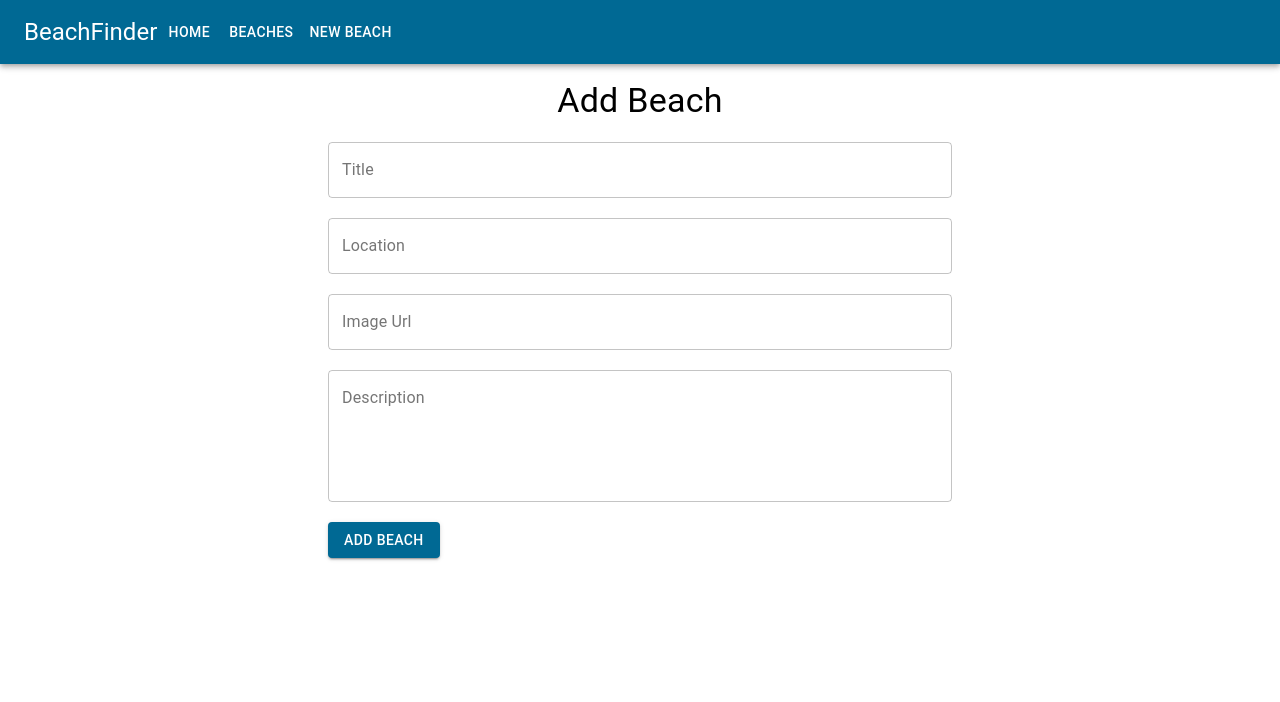
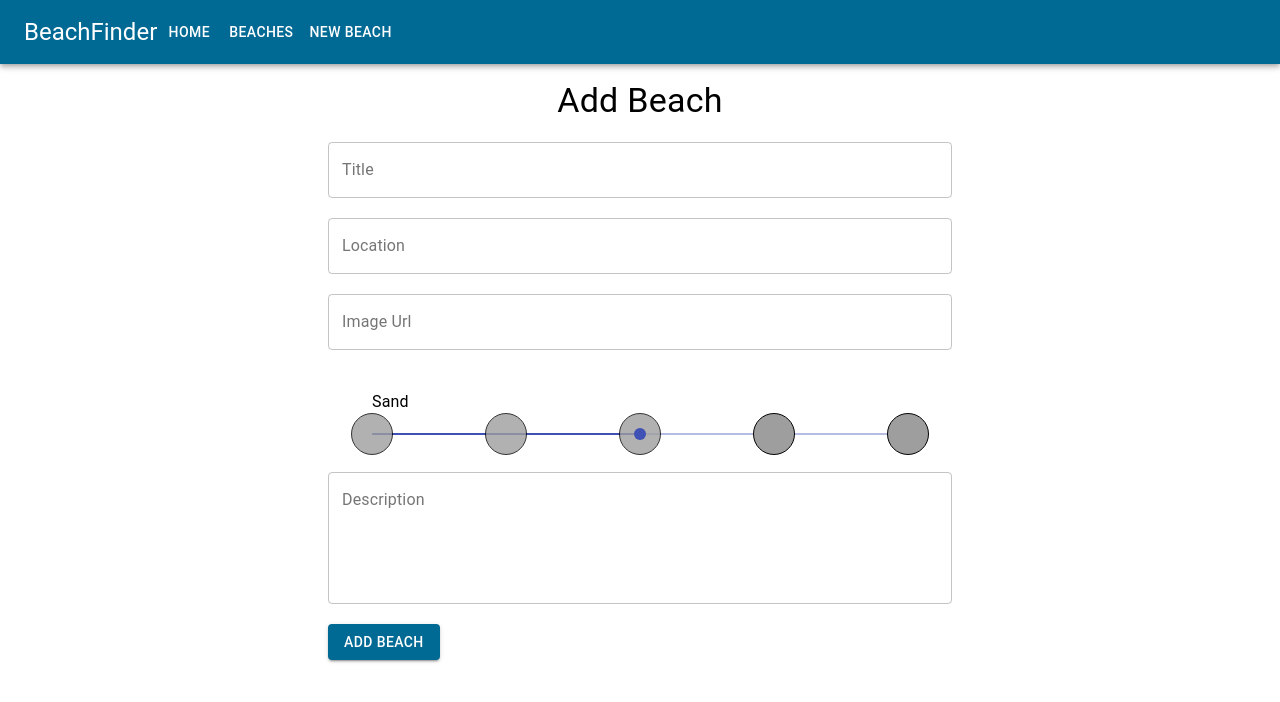
Before and after one commit to Stef-Lev/sand-or-pebbles, a React (Create React App) app in the folder frontend/: page /beaches/new in a window 1280 px wide. Shown: the top 702 px of the page. Built offline with nearby package versions, Linux system fonts and the light colour scheme; grey boxes are pictures that could not be loaded.

Commit message:
added basic slider

```diff
--- /dev/null
+++ b/frontend/src/components/SandSlider.js
@@ -0,0 +1,57 @@
+import React from 'react';
+import styled from "styled-components";
+import Typography from '@material-ui/core/Typography';
+import Slider from '@material-ui/core/Slider';
+
+const marks = [
+    {
+        url: 'https://thumbs.dreamstime.com/z/seamless-sand-light-beach-square-texture-39124846.jpg'
+    },
+    {
+        url: 'https://previews.123rf.com/images/farang/farang1303/farang130300002/18239754-tropical-beach-square-composition.jpg'
+    },
+    {
+        value: 3
+    },
+    {
+        value: 4
+    },
+    {
+        value: 5
+    }
+];
+
+// Make images dynamic
+const StyledSlider = styled(Slider)`
+.MuiSlider-mark {
+    width: 40px;
+    height: 40px;
+    background: url('https://thumbs.dreamstime.com/z/seamless-sand-light-beach-square-texture-39124846.jpg');
+    position: absolute;
+    top: 50%;
+    right 50%;
+    transform: translate(-50%,-50%);
+    border: 1px solid black;
+    border-radius: 50%;
+}
+`;
+
+function SandSlider() {
+    return (
+        <div style={{ padding: '20px 44px' }}>
+            <Typography id="discrete-slider" gutterBottom>
+                Sand
+            </Typography>
+            <StyledSlider
+                defaultValue={3}
+                aria-labelledby="discrete-slider"
+                step={1}
+                marks
+                min={1}
+                max={5}
+            />
+        </div>
+    )
+}
+
+export default SandSlider
--- a/frontend/src/routes/EditBeach.js
+++ b/frontend/src/routes/EditBeach.js
@@ -9,6 +9,7 @@ import { handleApiResponse as handleRes } from '../helpers/handleApiResponse';
 import { Typography } from "@material-ui/core";
 import { useFormik } from "formik";
 import { validationSchema } from "../helpers/validationSchema";
+import SandSlider from "../components/SandSlider";
 
 const ContentContainer = styled.div`
   display: flex;
@@ -135,6 +136,7 @@ function EditBeach() {
               error={formik.touched.imageUrl && Boolean(formik.errors.imageUrl)}
               helperText={formik.touched.imageUrl && formik.errors.imageUrl}
             />
+            <SandSlider />
             <TextField
               id="outlined-description"
               name="description"
```
